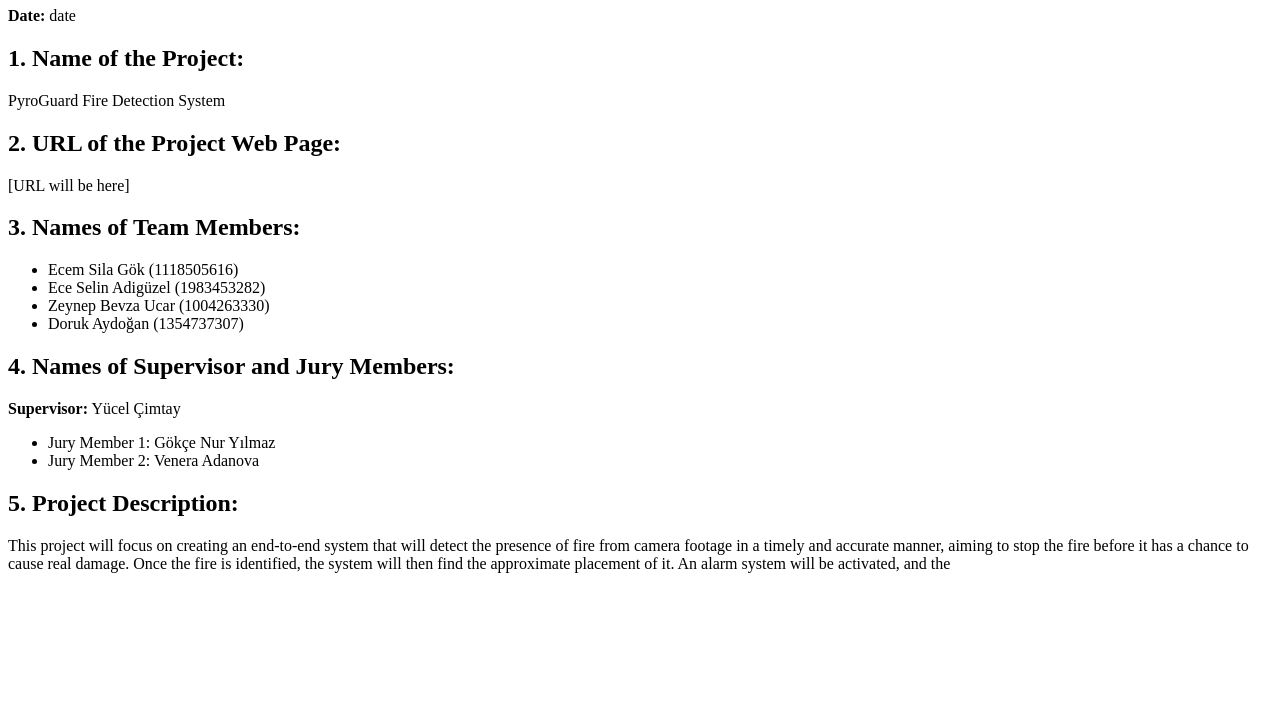
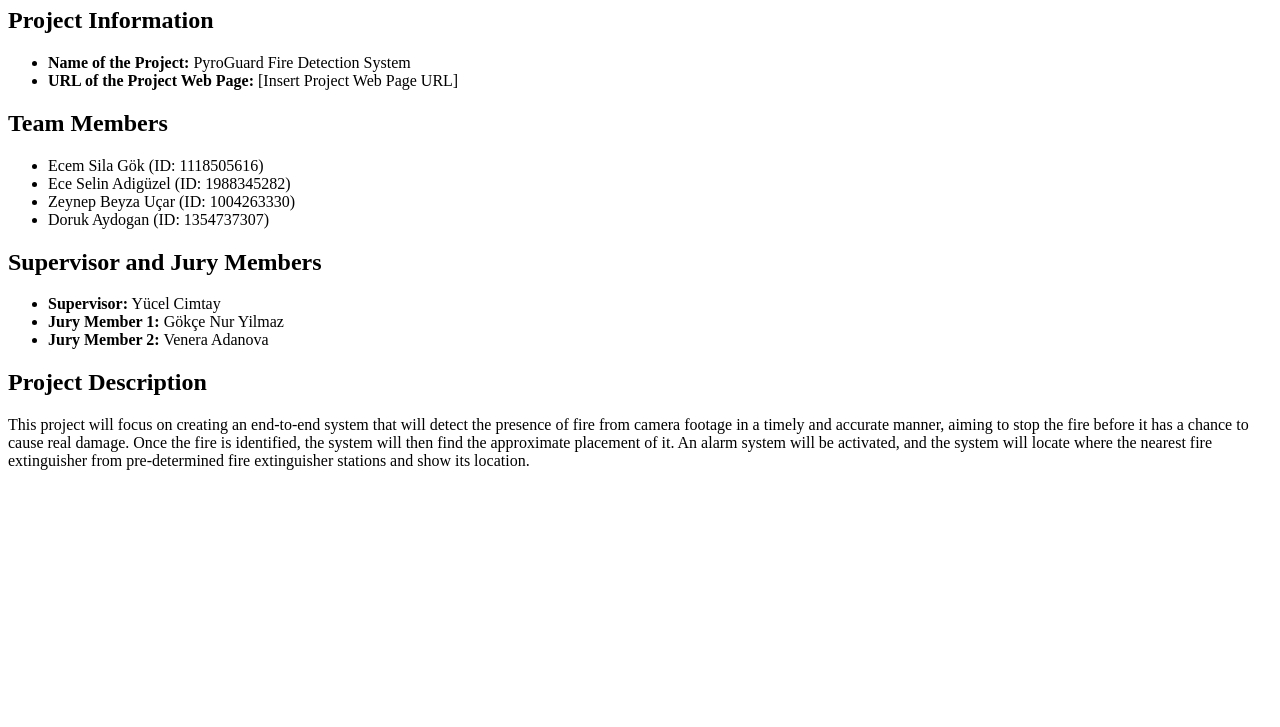
Before and after one commit to Prsolver/fpp.github.io, a plain HTML site: page index.html in a window 1280 px wide. Shown: the part 73-800 px from the top of the page. Drawn offline with Linux system fonts and the light colour scheme.

Commit message:
Update index.html
Second Trial

```diff
--- a/index.html
+++ b/index.html
@@ -1,35 +1,37 @@
 <!DOCTYPE html>
-<html lang="tr">
+<html lang="en">
 <head>
     <meta charset="UTF-8">
     <meta name="viewport" content="width=device-width, initial-scale=1.0">
-    <title>CMPE491 PROJECT PROPOSAL REPORT</title>
+    <title>PyroGuard Fire Detection System - Project Proposal</title>
 </head>
 <body>
+    <h1>PyroGuard Fire Detection System - Project Proposal</h1>
 
-<h1>CMPE491 PROJECT PROPOSAL REPORT</h1>
-<p><strong>Date:</strong> date</p>
+    <h2>Project Information</h2>
+    <ul>
+        <li><strong>Name of the Project:</strong> PyroGuard Fire Detection System</li>
+        <li><strong>URL of the Project Web Page:</strong> [Insert Project Web Page URL]</li>
+    </ul>
 
-<h2>1. Name of the Project:</h2>
-<p>PyroGuard Fire Detection System</p>
+    <h2>Team Members</h2>
+    <ul>
+        <li>Ecem Sila Gök (ID: 1118505616)</li>
+        <li>Ece Selin Adigüzel (ID: 1988345282)</li>
+        <li>Zeynep Beyza Uçar (ID: 1004263330)</li>
+        <li>Doruk Aydogan (ID: 1354737307)</li>
+    </ul>
 
-<h2>2. URL of the Project Web Page:</h2>
-<p>[URL will be here]</p>
+    <h2>Supervisor and Jury Members</h2>
+    <ul>
+        <li><strong>Supervisor:</strong> Yücel Cimtay</li>
+        <li><strong>Jury Member 1:</strong> Gökçe Nur Yilmaz</li>
+        <li><strong>Jury Member 2:</strong> Venera Adanova</li>
+    </ul>
 
-<h2>3. Names of Team Members:</h2>
-<ul>
-    <li>Ecem Sila Gök (1118505616)</li>
-    <li>Ece Selin Adigüzel (1983453282)</li>
-    <li>Zeynep Bevza Ucar (1004263330)</li>
-    <li>Doruk Aydoğan (1354737307)</li>
-</ul>
-
-<h2>4. Names of Supervisor and Jury Members:</h2>
-<p><strong>Supervisor:</strong> Yücel Çimtay</p>
-<ul>
-    <li>Jury Member 1: Gökçe Nur Yılmaz</li>
-    <li>Jury Member 2: Venera Adanova</li>
-</ul>
-
-<h2>5. Project Description:</h2>
-<p>This project will focus on creating an end-to-end system that will detect the presence of fire from camera footage in a timely and accurate manner, aiming to stop the fire before it has a chance to cause real damage. Once the fire is identified, the system will then find the approximate placement of it. An alarm system will be activated, and the
+    <h2>Project Description</h2>
+    <p>
+        This project will focus on creating an end-to-end system that will detect the presence of fire from camera footage in a timely and accurate manner, aiming to stop the fire before it has a chance to cause real damage. Once the fire is identified, the system will then find the approximate placement of it. An alarm system will be activated, and the system will locate where the nearest fire extinguisher from pre-determined fire extinguisher stations and show its location.
+    </p>
+</body>
+</html>
```
